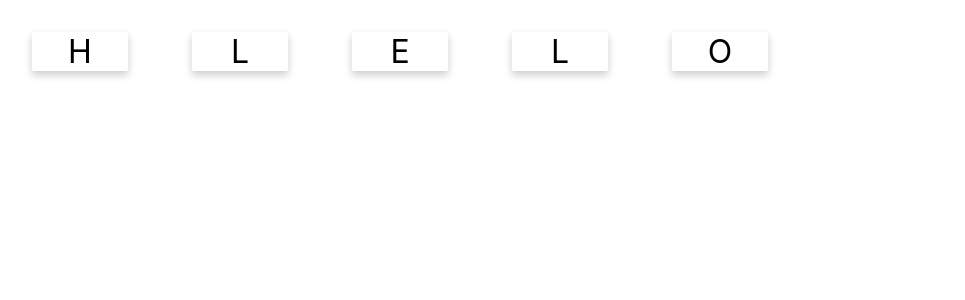
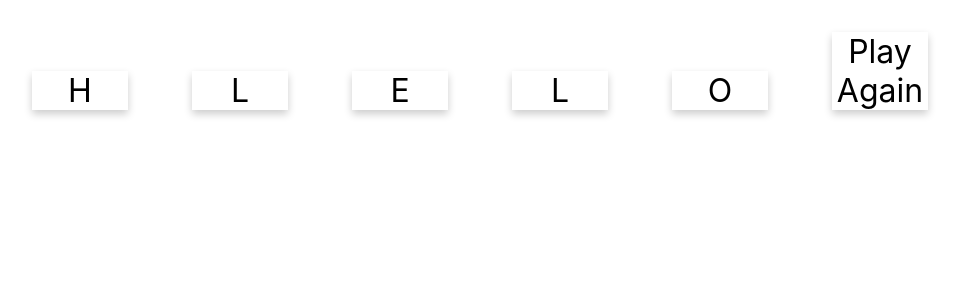
Before and after one commit to 6110110296/3SA03, a React (Create React App) app in the folder card-game/: page / in a window 1280 px wide. Shown: the top 300 px of the page, without its empty margins (0-965 px from the left). Built offline with nearby package versions, Linux system fonts and the light colour scheme.

Commit message:
resetGame was added

```diff
--- /dev/null
+++ b/card-game/src/ResetGameCard.js
@@ -0,0 +1,26 @@
+import React, { useState, useEffect} from 'react';
+
+export default function ResetGameCard(props) {
+    const [active, setActive] = useState(false);
+
+    const activate = () => {
+        if(!active){
+            setActive(true)
+            props.resetGame()
+        }
+    }
+
+    useEffect(() => {
+        setActive(false);
+    })
+
+    const className = 'card'
+    // let className = `card ${active ? 'activeCard': ''}`
+    // if(props.completed == true){
+    //     className =  `card ${active ? 'winCard': ''}`
+    // }
+
+    return (
+        <div className={className} onClick={activate}>Play Again</div>
+    )
+}
--- a/card-game/src/WordCard.js
+++ b/card-game/src/WordCard.js
@@ -2,6 +2,7 @@ import React, {useState} from 'react';
 import _ from 'lodash';
 
 import CharacterCard from './CharacterCard';
+import ResetGameCard from './ResetGameCard';
 
 const prepareStateFormWord = given_word => {
     let word = given_word.toUpperCase()
@@ -14,9 +15,15 @@ const prepareStateFormWord = given_word => {
         completed: false
     }
 }
+
+const shuffleWord = word =>{
+    let new_word = _.shuffle(Array.from(word))
+    return
+}
+
 export default function WordCard(props){
 
-    const [state, setState] = useState(prepareStateFormWord(props.value))
+    let [state, setState] = useState(prepareStateFormWord(props.value))
 
     const activationHandler = c =>{
         console.log(`${c} has been activated.`)
@@ -34,6 +41,20 @@ export default function WordCard(props){
             }
         }
     }
+
+    const resetGame = () =>{
+        console.log('Game was reset.')
+        const new_word = prepareStateFormWord(props.value)
+        setState({
+            ...state,
+            word: new_word.word,
+            guess: new_word.guess,
+            chars: new_word.chars,
+            completed: new_word.completed,
+            attempt: state.attempt + 1
+        })
+        console.log('attempt: ', state.attempt)
+    }
     return (
         <div>
             {
@@ -41,6 +62,7 @@ export default function WordCard(props){
                     <CharacterCard value={c} key={i} activationHandler={activationHandler} attempt={state.attempt} completed={state.completed}/>
                 )
             }
+            <ResetGameCard resetGame={resetGame}/>
         </div>
     )
 }
```
